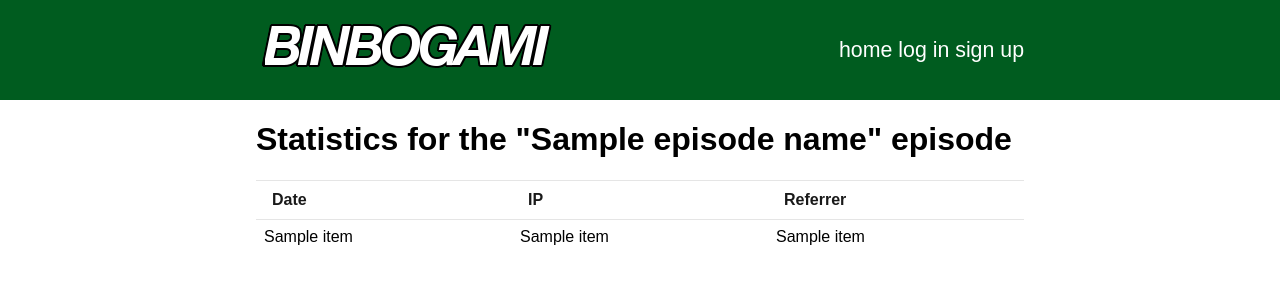
After one commit to alexanderpyoung/binbogami, a Python web app: template binbogami/templates/stats_episode.html in a window 1280 px wide. The commit adds this page. Shown: the top 300 px of the page. Run offline with Jinja, Linux system fonts and the light colour scheme; the template is opened without the code that fills it: most values are stand-ins (such as "Sample title", 1, 10 or a date in 2020).

Commit message:
Further stats work - now raw data is presented for each feed/episode.

```diff
--- a/binbogami/__init__.py
+++ b/binbogami/__init__.py
@@ -6,6 +6,7 @@ from binbogami.views.log import *
 from binbogami.views.admin import *
 from binbogami.views.serve import *
 from binbogami.views.upload import *
+from binbogami.views.stats import *
 
 bbgapp = Flask(__name__)
 bbgapp.config.from_pyfile("bbg.cfg")
@@ -47,3 +48,4 @@ bbgapp.register_blueprint(log)
 bbgapp.register_blueprint(admin)
 bbgapp.register_blueprint(serve)
 bbgapp.register_blueprint(upload)
+bbgapp.register_blueprint(stats)
--- a/binbogami/static/style.css
+++ b/binbogami/static/style.css
@@ -94,6 +94,42 @@ body {
 	background: rgba(0,0,0,0.1);
 }
 
+.stats-table {
+  width: 100%;
+  border: none;
+  border-collapse: collapse;
+  background: white;
+  margin-bottom: 20px;
+}
+
+.stats-header {
+  font-weight: bold;
+  color: rgba(0,0,0,0.9);
+  padding: 1em;
+}
+
+.stats-header td {
+  padding: 0.7em 1em 0.7em 1em;
+  box-shadow: inset 0 -1px rgba(0, 0, 0, 0.1),
+    inset 0 1px rgba(0, 0, 0, 0.1);
+}
+
+.stats-row {
+  vertical-align: middle;
+  -webkit-transition: background 0.5s, box-shadow 0.5s;
+  -moz-transition: background 0.5s, box-shadow 0.5s;
+  transition: background 0.5s, box-shadow 0.5s;
+}
+
+.stats-row td {
+  color: #000000;
+  padding: 0.5em 0.5em 0.5em 0.5em;
+}
+
+.stats-row:hover {
+  background: rgba(0, 0, 0, 0.1);
+}
+
 .podcast-name {
 	font-weight: bold;
 }
--- a/binbogami/templates/ep_admin.html
+++ b/binbogami/templates/ep_admin.html
@@ -6,9 +6,9 @@
 <div id="map"><a href="{{ url_for('admin.show_casts') }}">Cast Administration</a> &raquo; <a href="{{ url_for('admin.show_eps', castname=podcastid[1]) }}">{{ podcastid[1] }}</a> &raquo; View cast episodes</div><br />
 {% if list %}
 <table class="podcast-table">
-	<tr class="podcast-header"><td>Episode name</td><td>Episode description</td><td>Podcast file</td><td>&nbsp;</td><td>&nbsp;</td><td>&nbsp;</td></tr>
+  <tr class="podcast-header"><td>Episode name</td><td>Episode description</td><td>Podcast file</td><td>&nbsp;</td><td>&nbsp;</td><td>&nbsp;</td><td>&nbsp;</td></tr>
 {% for item in list %}
-	<tr class="podcast-row"><td>{{ item[0] }}</td><td>{{ item[1] | safe }}</td><td><a href="{{ item[2] }}">Download</a></td><td><audio controls><source src="{{ item[2] }}">This file format is not supported by your browser.</audio></td><td><a href="{{ url_for('admin.delete_ep', castname=castname, epname=item[0]) }}">Delete episode</a></td><td><a href="{{ url_for("admin.edit_ep", castname=castname, epname=item[0]) }}">Edit episode</a></td></tr>
+<tr class="podcast-row"><td>{{ item[0] }}</td><td>{{ item[1] | safe }}</td><td><a href="{{ item[2] }}">Download</a></td><td><audio controls><source src="{{ item[2] }}">This file format is not supported by your browser.</audio></td><td><a href="{{ url_for('admin.delete_ep', castname=castname, epname=item[0]) }}">Delete episode</a></td><td><a href="{{ url_for("admin.edit_ep", castname=castname, epname=item[0]) }}">Edit episode</a></td><td><a href="{{ url_for('stats.stats_ep', castname=castname, epname=item[0]) }}">Episode statistics</a></td></tr>
 {% endfor %}
 </table
 </div>
--- a/binbogami/templates/podcast_admin.html
+++ b/binbogami/templates/podcast_admin.html
@@ -7,9 +7,9 @@
 <h1>List of podcasts for {{ friendly_name }}: </h1>
 {% if list %}
 <table class="podcast-table">
-	<tr class="podcast-header"><td>Podcast name</td><td>Podcast description</td><td>Podcast URL</td><td>Podcast image</td><td>&nbsp;</td><td>&nbsp;</td><td>&nbsp;</td><td>&nbsp;</td></tr>
+  <tr class="podcast-header"><td>Podcast name</td><td>Podcast description</td><td>Podcast URL</td><td>Podcast image</td><td>&nbsp;</td><td>&nbsp;</td><td>&nbsp;</td><td>&nbsp;</td><td>&nbsp;</td></tr>
 {% for item in list %}
-	<tr class="podcast-row"><td class="podcast-name"><a href="{{url_for('admin.show_eps', castname=item[0]) }}">{{ item[0] }}</td><td>{% autoescape false %}{{ item[1] }}{% endautoescape %}</td><td>{{ item[2] }}</td><td class="podcast-image"><img src="{{ url_for('serve.serve_image', img_name=item[3]) }}"></td><td><a href="{{ url_for('serve.serve_xml', castname=item[0]) }}">Podcast feed</a></td><td><a href="{{ url_for('admin.delete_cast', castname=item[0]) }}">Delete cast</a></td><td><a href="{{ url_for('admin.edit_cast', castname=item[0]) }}">Edit cast</a></td><td><a href="{{ url_for('admin.new_ep', castname=item[0]) }}">Add episode</a></td></tr>
+<tr class="podcast-row"><td class="podcast-name"><a href="{{url_for('admin.show_eps', castname=item[0]) }}">{{ item[0] }}</td><td>{% autoescape false %}{{ item[1] }}{% endautoescape %}</td><td>{{ item[2] }}</td><td class="podcast-image"><img src="{{ url_for('serve.serve_image', img_name=item[3]) }}"></td><td><a href="{{ url_for('serve.serve_xml', castname=item[0]) }}">Podcast feed</a></td><td><a href="{{ url_for('admin.delete_cast', castname=item[0]) }}">Delete cast</a></td><td><a href="{{ url_for('admin.edit_cast', castname=item[0]) }}">Edit cast</a></td><td><a href="{{ url_for('stats.stats_cast', castname=item[0]) }}">Feed statistics</a></td><td><a href="{{ url_for('admin.new_ep', castname=item[0]) }}">Add episode</a></td></tr>
 {% endfor %}
 </table>
 <a href="/admin/new/cast">Add a new podcast to your account</a>
@@ -18,4 +18,4 @@
     <p><a href="/admin/new/cast">Add a new podcast to your account</a>
 {% endif %}
 </div>
-{% endblock %}
+  {% endblock %}
--- /dev/null
+++ b/binbogami/templates/stats_episode.html
@@ -0,0 +1,15 @@
+{% extends "layout.html" %}
+{% block head %}
+  <title>Statistics for {{ episode_name }}</title>
+{% endblock %}
+{% block body %}
+<div class="container">
+<h1>Statistics for the "{{ episode_name }}" episode</h1>
+<table class="stats-table">
+  <tr class="stats-header"><td>Date</td><td>IP</td><td>Referrer</td></tr>
+  {% for item in ep_hits %}
+  <tr class="stats-row"><td>{{ item[3] }}</td><td>{{ item[4] }}</td><td>{{ item[5] }}</td><tr>
+  {% endfor %}
+</table>
+</div>
+{% endblock %}
```
Also changed, not shown: binbogami/templates/stats_podcast.html (added, +15 -0 lines), binbogami/views/stats.py (added, +42 -0 lines).
